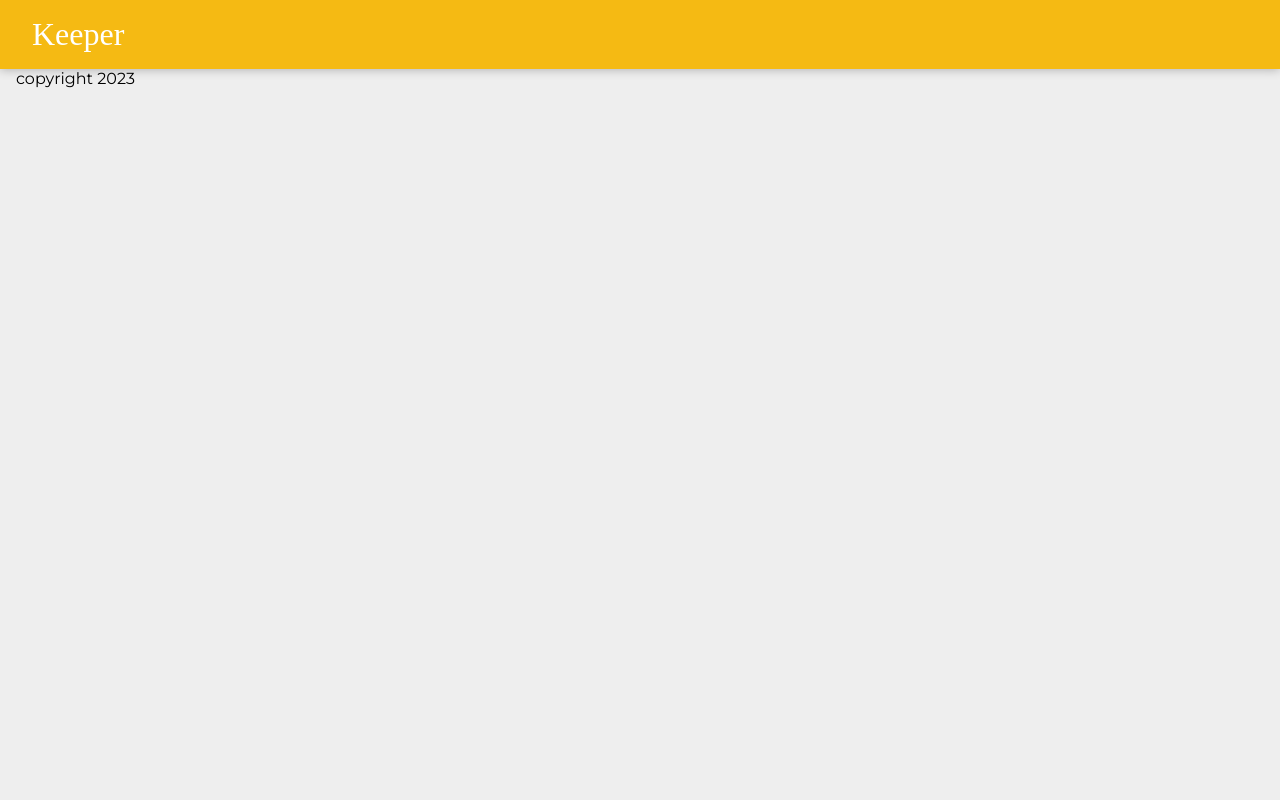
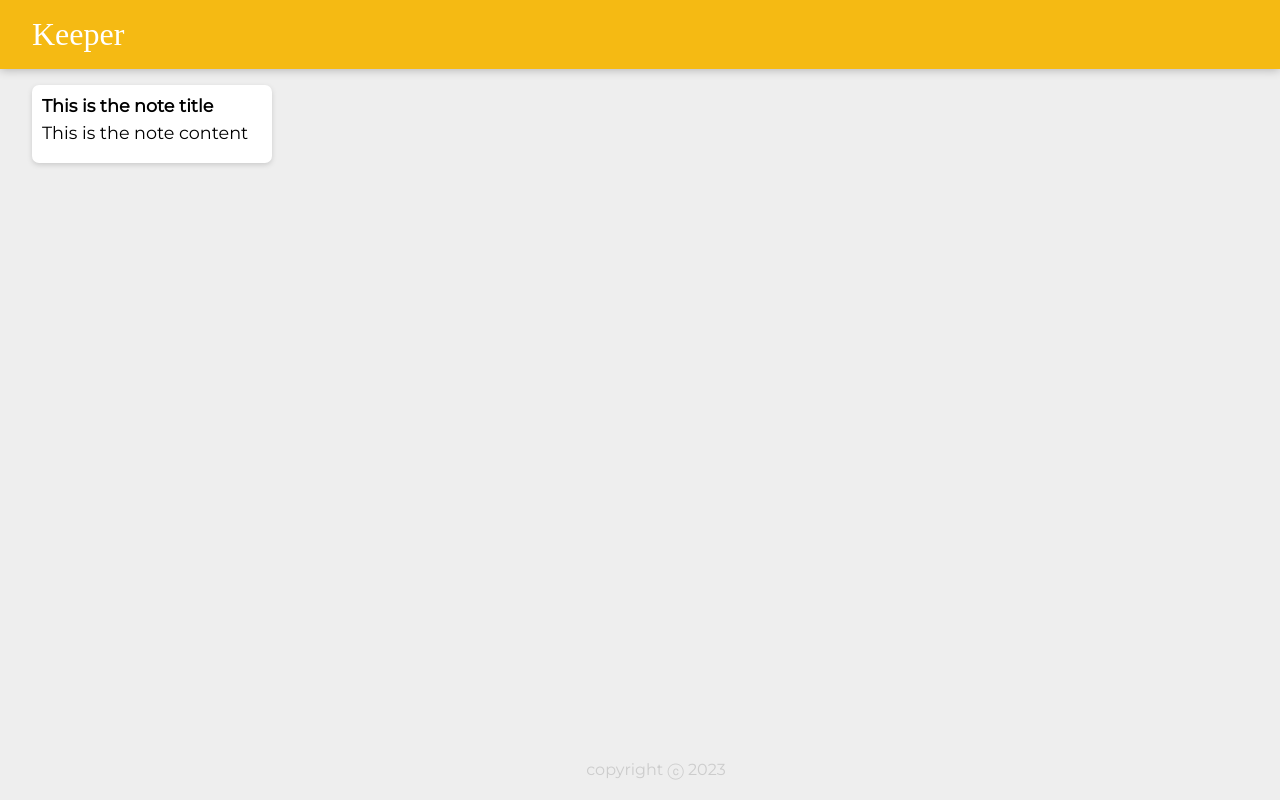
Before and after one commit to Saurabh-Rana17/React-keeper-app, a React (Create React App) app: page / in a window 1280 px wide. Built offline with nearby package versions, Linux system fonts and the light colour scheme; a web font is replaced by a local one.

Commit message:
refactor

```diff
--- a/src/Footer.jsx
+++ b/src/Footer.jsx
@@ -2,6 +2,11 @@
 function Footer() {
   let date = new Date();
   let year = date.getFullYear();
-  return <p> copyright {year}</p>;
+  return (
+    <footer>
+      {" "}
+      <p> copyright ⓒ {year}</p>{" "}
+    </footer>
+  );
 }
 export default Footer;
--- /dev/null
+++ b/src/Note.jsx
@@ -0,0 +1,10 @@
+import React from "react";
+function Note() {
+  return (
+    <div className="note">
+      <h1>This is the note title</h1>
+      <p>This is the note content</p>
+    </div>
+  );
+}
+export default Note;
--- a/src/index.js
+++ b/src/index.js
@@ -16,10 +16,12 @@
 
 import Header from "./Header";
 import Footer from "./Footer";
+import Note from "./Note";
 ReactDOM.render(
   <div>
     {" "}
     <Header />
+    <Note />
     <Footer />
   </div>,
   document.getElementById("root")
```
Also changed, not shown: src/App.jsx (+15 -0 lines).
